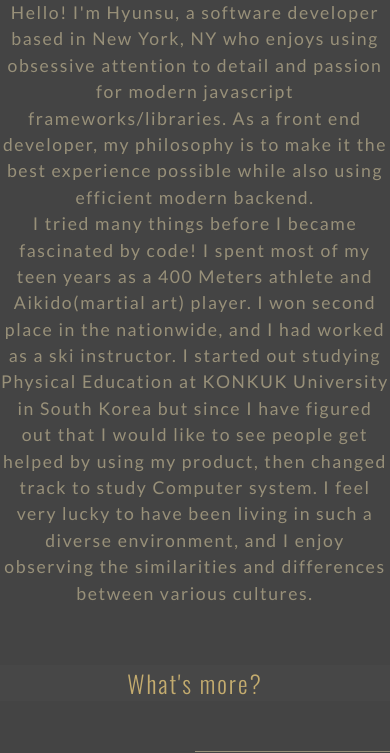
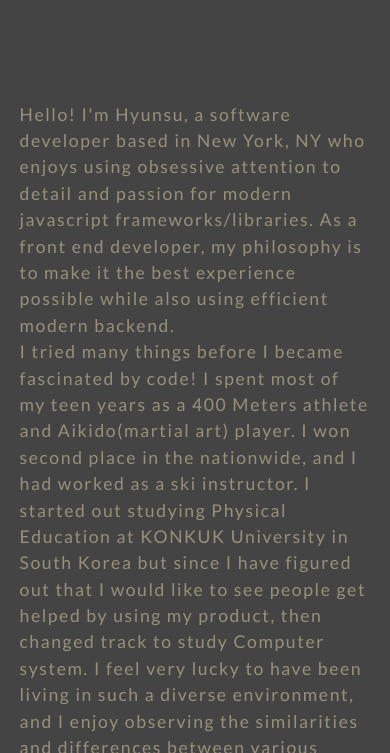
Before and after one commit to sooster910/portfolio, a website: page dist/about.html in a window 390 px wide. Shown: the part 543-1296 px from the top of the page. Drawn offline with nearby package versions, Linux system fonts and the light colour scheme.

Commit message:
update layout

```diff
--- a/scss/_mobile.scss
+++ b/scss/_mobile.scss
@@ -22,7 +22,7 @@
 @include mediaMd {
   main {
     align-items: center;
-    text-align: center;
+    // text-align: center;
     padding: 4rem;
   }
 
@@ -79,7 +79,10 @@
     padding-left: 0;
     padding-right: 0;
   }
-
+  .about-info,
+  .skills {
+    padding: 5%;
+  }
   .project__contents {
     width: 100%;
   }
@@ -131,8 +134,10 @@
     }
     h1 {
       &.lg-heading {
-        font-size: 4rem !important;
+        font-size: 4.5rem !important;
+
         padding: 0;
+        text-align: center;
         margin-bottom: 2rem;
         &::after {
           display: none;
@@ -145,7 +150,24 @@
       }
     }
   }
+
+  .box {
+    position: relative;
+    overflow: hidden;
+    // box-shadow: 0 20px 50px rgba(0, 0, 0, 0.5);
+    border: 0px solid rgba(0, 0, 0, 0.5);
+
+    &::before {
+      left: -50%;
+      transform: skewX(-5deg);
+    }
+  }
+
+  .contact-info {
+    text-align: center;
+  }
   .bio-image {
+    margin-top: 5rem;
     margin-bottom: 5rem;
     width: 100%;
   }
```
Also changed, not shown: dist/css/style.css.
